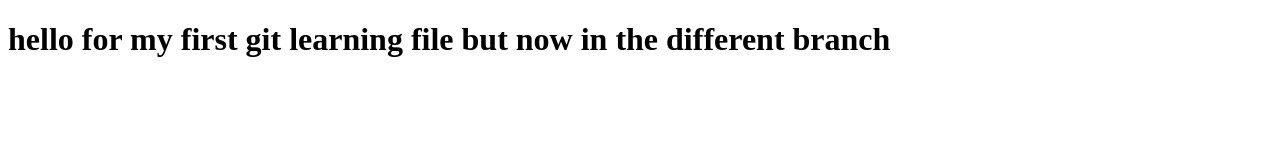
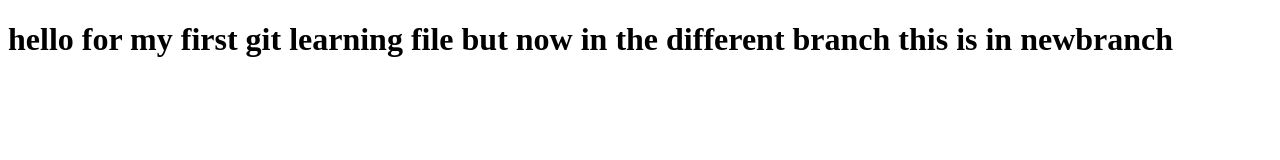
Before and after one commit to abhinav4704/Learning_git, a plain HTML site: page index.html in a window 1280 px wide. Drawn offline with Linux system fonts and the light colour scheme.

Commit message:
mergeconflict working

```diff
--- a/index.html
+++ b/index.html
@@ -9,6 +9,7 @@
 <body>
     <h1>hello for my first git learning file
         but now in the different branch
+        this is in newbranch
     </h1>
 </body>
 </html>
```
